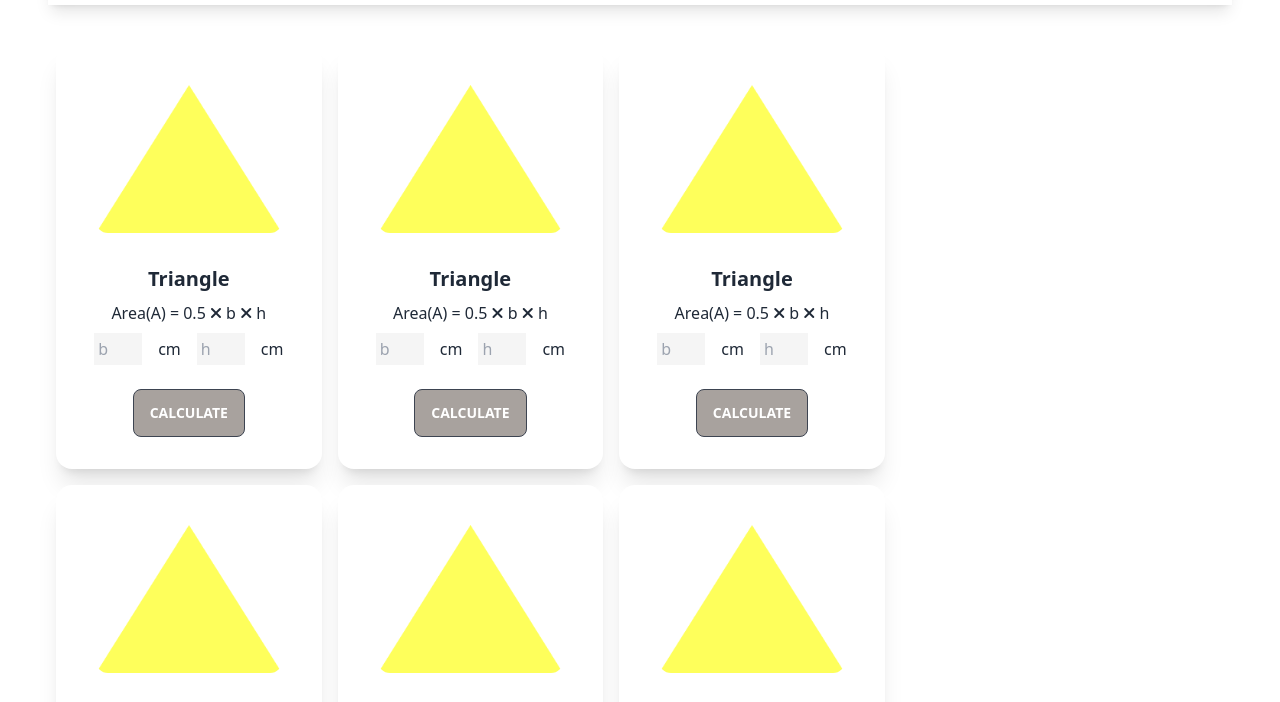
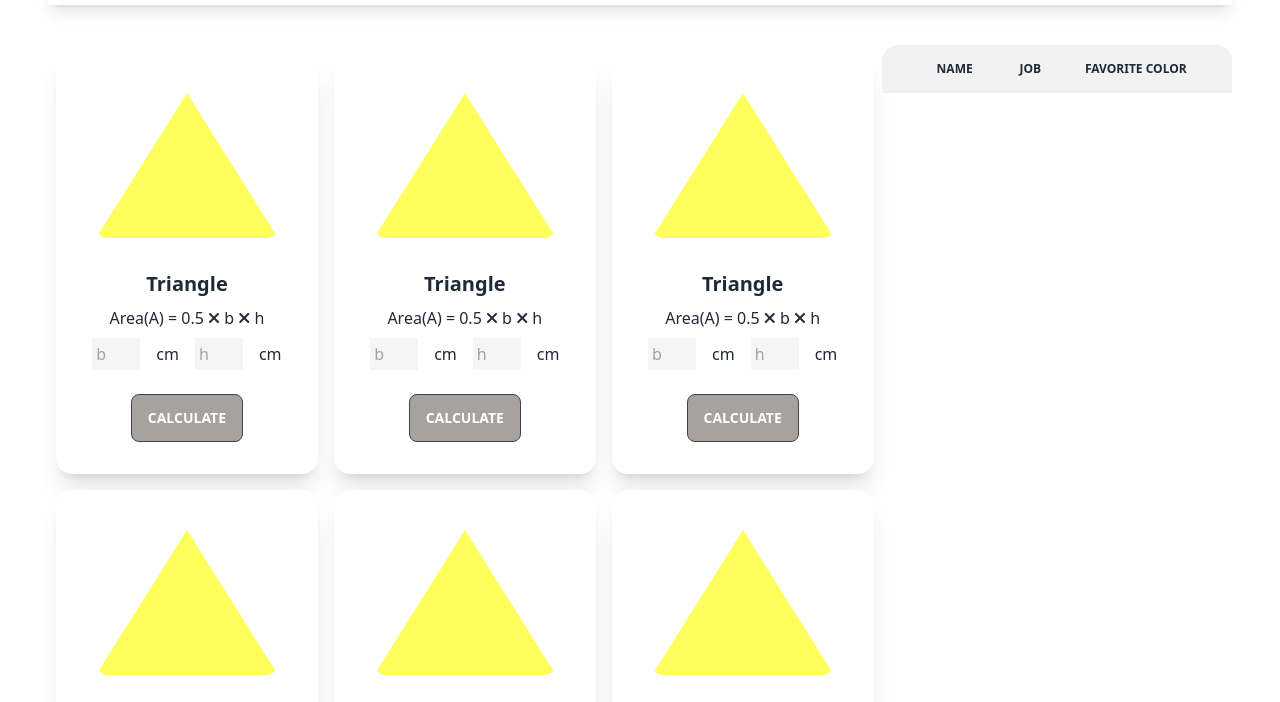
Before and after one commit to jishan1019/Geometry-Genuis, a plain HTML site: page index.html in a window 1280 px wide. Shown: the part 71-773 px from the top of the page. Drawn offline with nearby package versions, Linux system fonts and the light colour scheme.

Commit message:
card resposive and table add

```diff
--- a/index.html
+++ b/index.html
@@ -36,8 +36,8 @@
         </nav>
     </header>
 
-    <main class="lg:mx-12 mt-10">
-        <section class="card-item-container md:w-[70%] lg:w-[70%] w-[100%] m-2">
+    <main class="lg:mx-12 mt-10 flex flex-col md:flex-row lg:flex-row">
+        <section class="card-item-container md:w-[60%] lg:w-[70%] w-[100%] m-2">
             <div class="grid gap-4 lg:grid-cols-3 md:grid-cols-2 lg:grid-cols-1">
                 <div class="card w-full bg-base-100 shadow-xl">
                     <figure class="px-10 pt-10">
@@ -167,8 +167,24 @@
             </div>
         </section>
 
-        <section class="result-container w[25%]">
+        <section class="result-container w-[100%] md:w-[40%] lg:w-[30%]">
+            <div class="overflow-x-auto">
+                <table class="table w-full">
+                  <!-- head -->
+                  <thead>
+                    <tr>
+                      <th></th>
+                      <th>Name</th>
+                      <th>Job</th>
+                      <th>Favorite Color</th>
+                    </tr>
+                  </thead>
+                  <tbody>
 
+
+                  </tbody>
+                </table>
+              </div>
         </section>
     </main>
 
```
